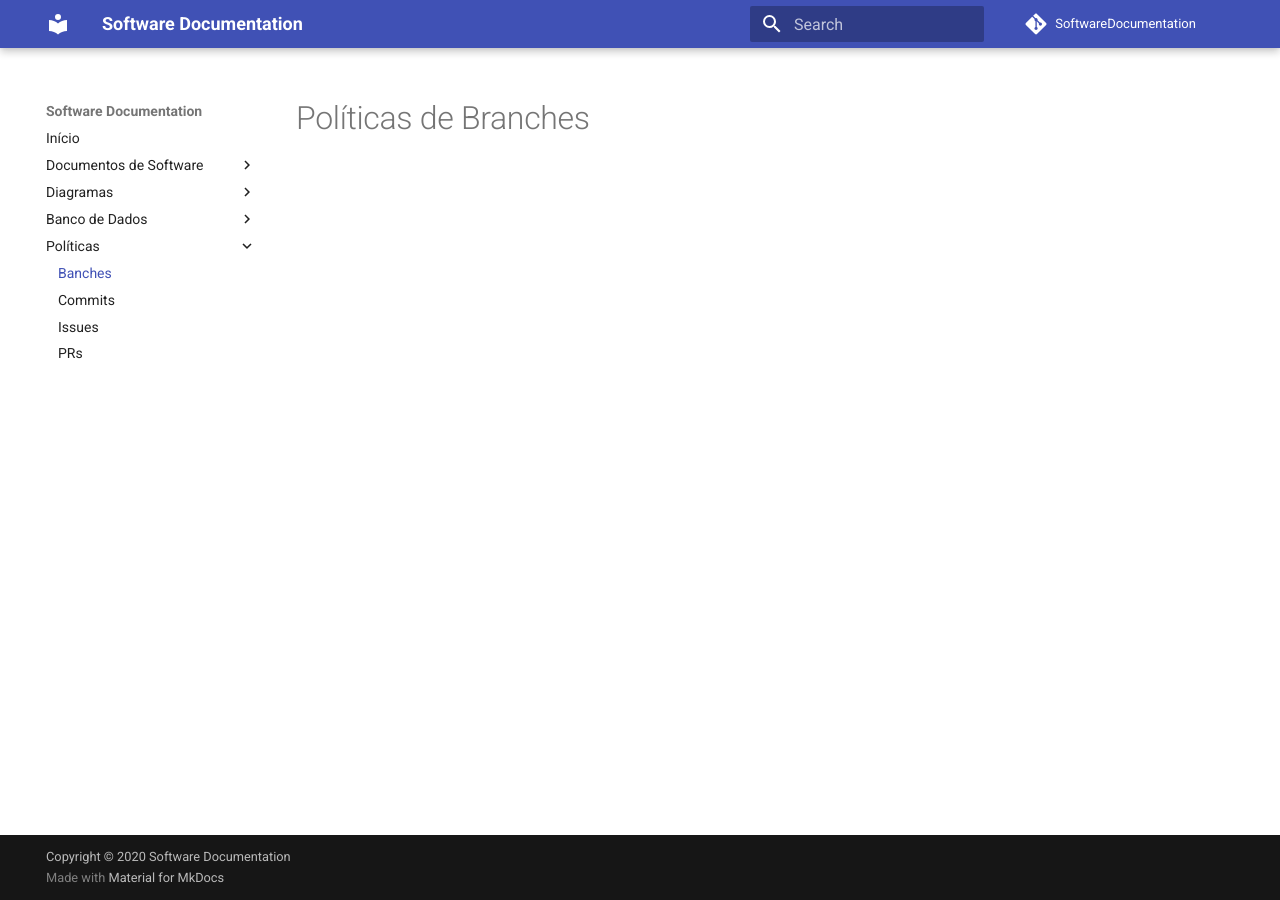
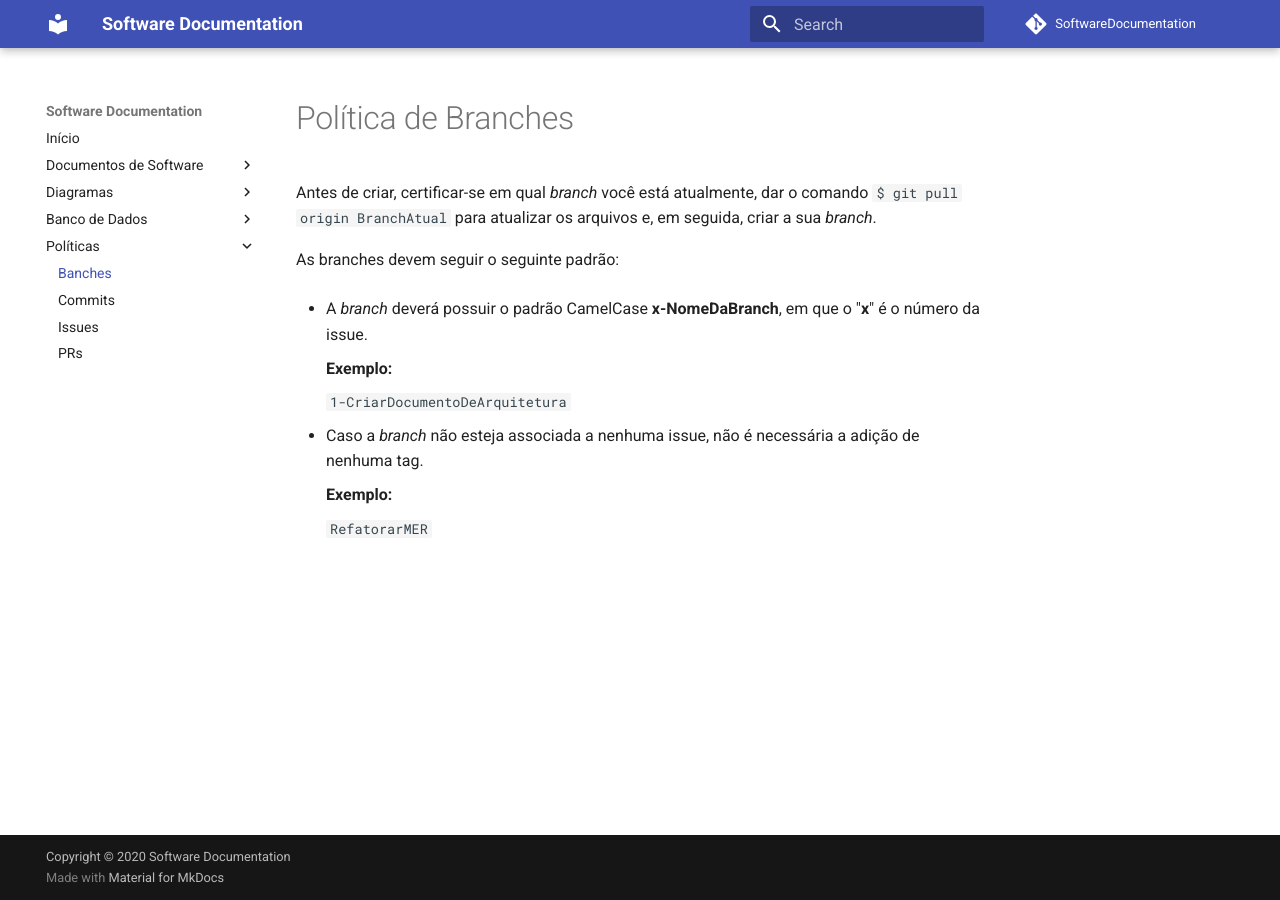
Before and after one commit to fellipe-araujo/SoftwareDocumentation, an MkDocs documentation site: the page built from docs/Policies/branch.md, in a window 1280 px wide. Built offline with MkDocs 1.6.1 and Material for MkDocs 9.7.7, drawn with Linux system fonts in a browser that asks for light colours; comment, search, counter and statistics services are not loaded.

Commit message:
#2 - Create branch policy.

````diff
--- a/docs/Policies/branch.md
+++ b/docs/Policies/branch.md
@@ -1 +1,20 @@
-# Políticas de Branches
+# Política de Branches
+Antes de criar, certificar-se em qual _branch_ você está atualmente, dar o comando ```$ git pull origin BranchAtual``` para atualizar os arquivos e, em seguida, criar a sua _branch_.
+
+As branches devem seguir o seguinte padrão:
+
+* A _branch_ deverá possuir o padrão CamelCase **x-NomeDaBranch**, em que o "**x**" é o número da issue.
+
+    **Exemplo:**
+
+    ```
+    1-CriarDocumentoDeArquitetura
+    ```
+
+* Caso a _branch_ não esteja associada a nenhuma issue, não é necessária a adição de nenhuma tag.
+
+    **Exemplo:**
+
+    ```
+    RefatorarMER
+    ```
````
